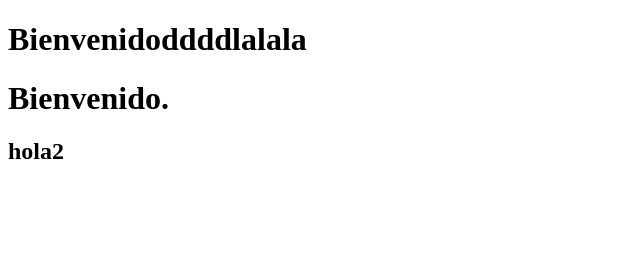
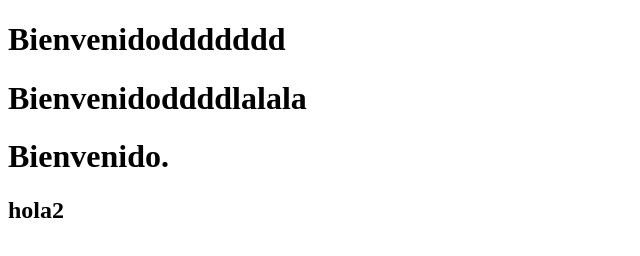
Before and after one commit to cead87/pagina-web, a plain HTML site: page indexdos.html in a window 1280 px wide. Shown: the whole page, without its empty margins (0-640 px from the left). Drawn offline with Linux system fonts and the light colour scheme.

Commit message:
ssss
sssss

```diff
--- a/indexdos.html
+++ b/indexdos.html
@@ -6,6 +6,7 @@
 	<title>Estudio dos</title>
 </head>
 <body>
+	<h1>Bienvenidoddddddd</h1>
 	<h1>Bienvenidoddddlalala</h1>
 	<h1>Bienvenido.</h1>
 	<h2>hola2</h2>
```
